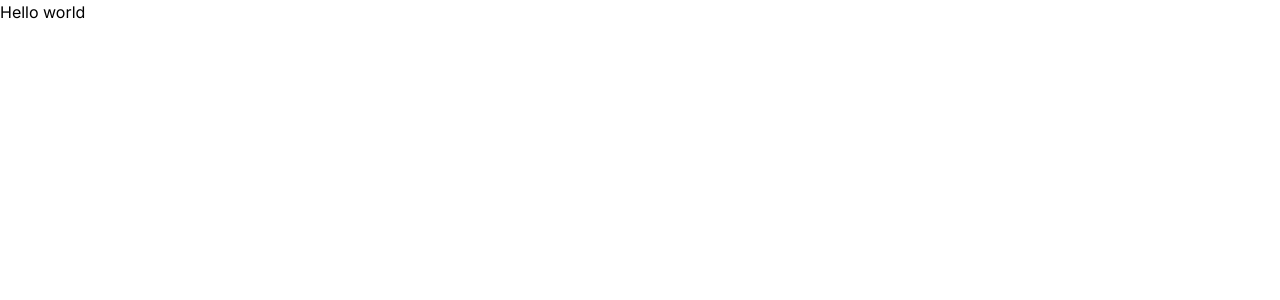
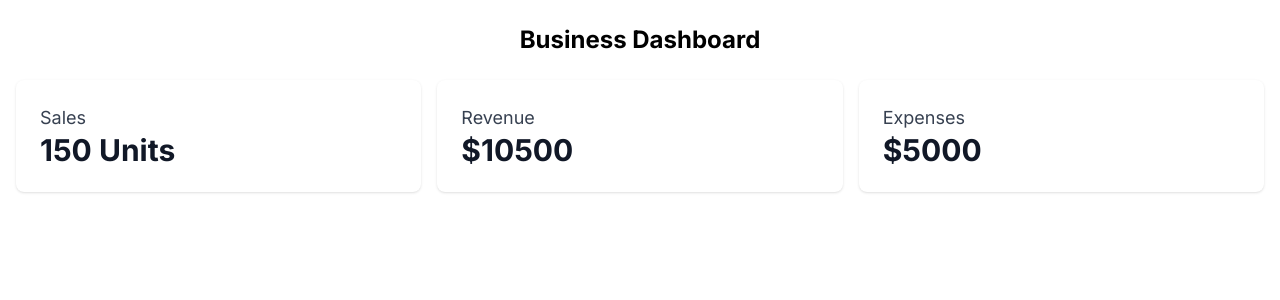
Before and after one commit to GPT-Engineer-App/sales-analytics, a Next.js app: page / in a window 1280 px wide. Shown: the top 300 px of the page. Built offline with nearby package versions, Linux system fonts and the light colour scheme.

Commit message:
Implemented a basic business dashboard displaying key metrics such as sales, revenue, and expenses with a clean and professional design.

```diff
--- a/src/app/page.tsx
+++ b/src/app/page.tsx
@@ -1,3 +1,28 @@
+import { useState } from 'react';
+"use client";
+
 export default function Home() {
-  return "Hello world";
+  const [sales, setSales] = useState(150);
+  const [revenue, setRevenue] = useState(10500);
+  const [expenses, setExpenses] = useState(5000);
+
+  return (
+    <div className="container mx-auto px-4">
+      <h1 className="text-2xl font-bold text-center my-6">Business Dashboard</h1>
+      <div className="grid grid-cols-1 md:grid-cols-3 gap-4">
+        <div className="bg-white shadow rounded-lg p-6">
+          <div className="text-gray-700 text-lg">Sales</div>
+          <div className="text-gray-900 text-3xl font-bold">{sales} Units</div>
+        </div>
+        <div className="bg-white shadow rounded-lg p-6">
+          <div className="text-gray-700 text-lg">Revenue</div>
+          <div className="text-gray-900 text-3xl font-bold">${revenue}</div>
+        </div>
+        <div className="bg-white shadow rounded-lg p-6">
+          <div className="text-gray-700 text-lg">Expenses</div>
+          <div className="text-gray-900 text-3xl font-bold">${expenses}</div>
+        </div>
+      </div>
+    </div>
+  );
 }
```
